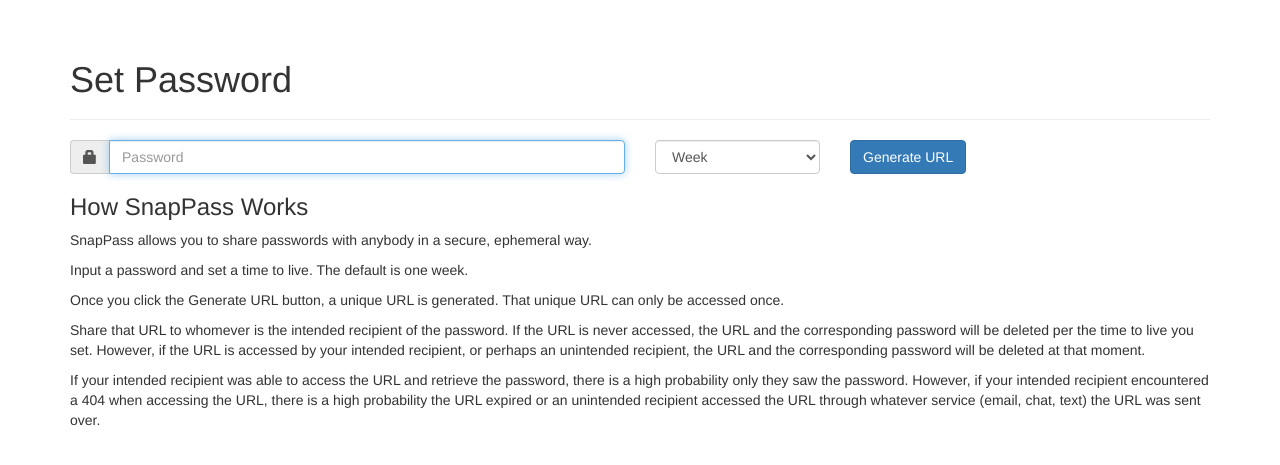
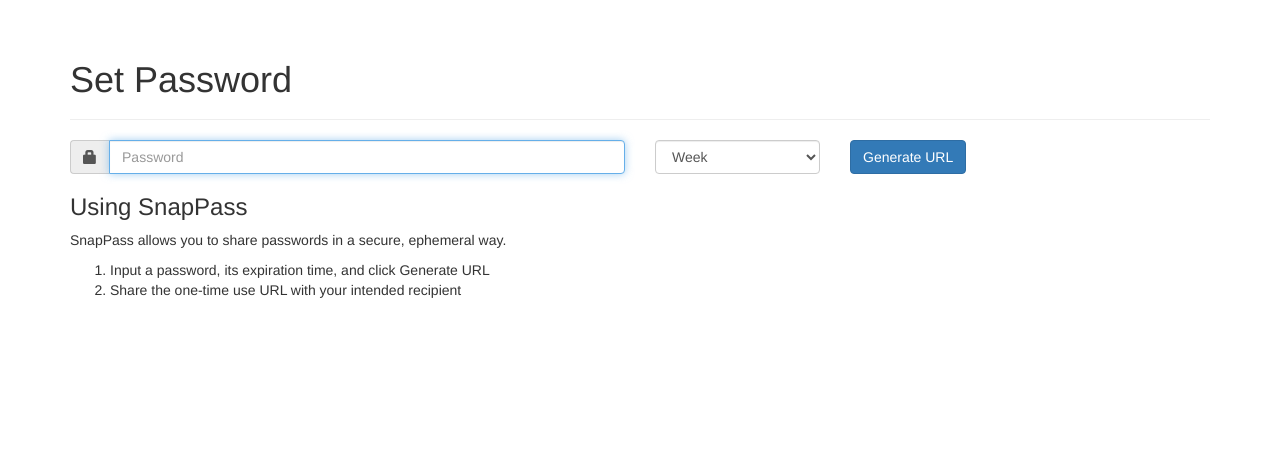
Before and after one commit to pinterest/snappass, a Flask app: page / in a window 1280 px wide. Shown: the part 51-516 px from the top of the page. Run offline with Flask 2, Linux system fonts and the light colour scheme; some libraries are stand-ins or nearby versions.

Commit message:
Removed npm.js and reverted to original copy

```diff
--- a/snappass/templates/set_password.html
+++ b/snappass/templates/set_password.html
@@ -27,16 +27,14 @@
       </form>
     </div>
 
-    <h3>How SnapPass Works</h3>
-    <p>SnapPass allows you to share passwords with anybody in a secure, ephemeral way.</p>
+    <h3>Using SnapPass</h3>
+    <p>SnapPass allows you to share passwords in a secure, ephemeral way.</p>
 
-    <p>Input a password and set a time to live. The default is one week.</p>
+    <ol>
+      <li>Input a password, its expiration time, and click Generate URL</li>
+      <li>Share the one-time use URL with your intended recipient</li>
+    </ol>
 
-    <p>Once you click the Generate URL button, a unique URL is generated. That unique URL can only be accessed once.</p>
-
-    <p>Share that URL to whomever is the intended recipient of the password. If the URL is never accessed, the URL and the corresponding password will be deleted per the time to live you set. However, if the URL is accessed by your intended recipient, or perhaps an unintended recipient, the URL and the corresponding password will be deleted at that moment.</p>
-
-    <p>If your intended recipient was able to access the URL and retrieve the password, there is a high probability only they saw the password. However, if your intended recipient encountered a 404 when accessing the URL, there is a high probability the URL expired or an unintended recipient accessed the URL through whatever service (email, chat, text) the URL was sent over.</p>
     </section>
 </div>
 {% endblock %}
```
Also changed, not shown: snappass/static/bootstrap/js/npm.js (deleted, +0 -13 lines).
